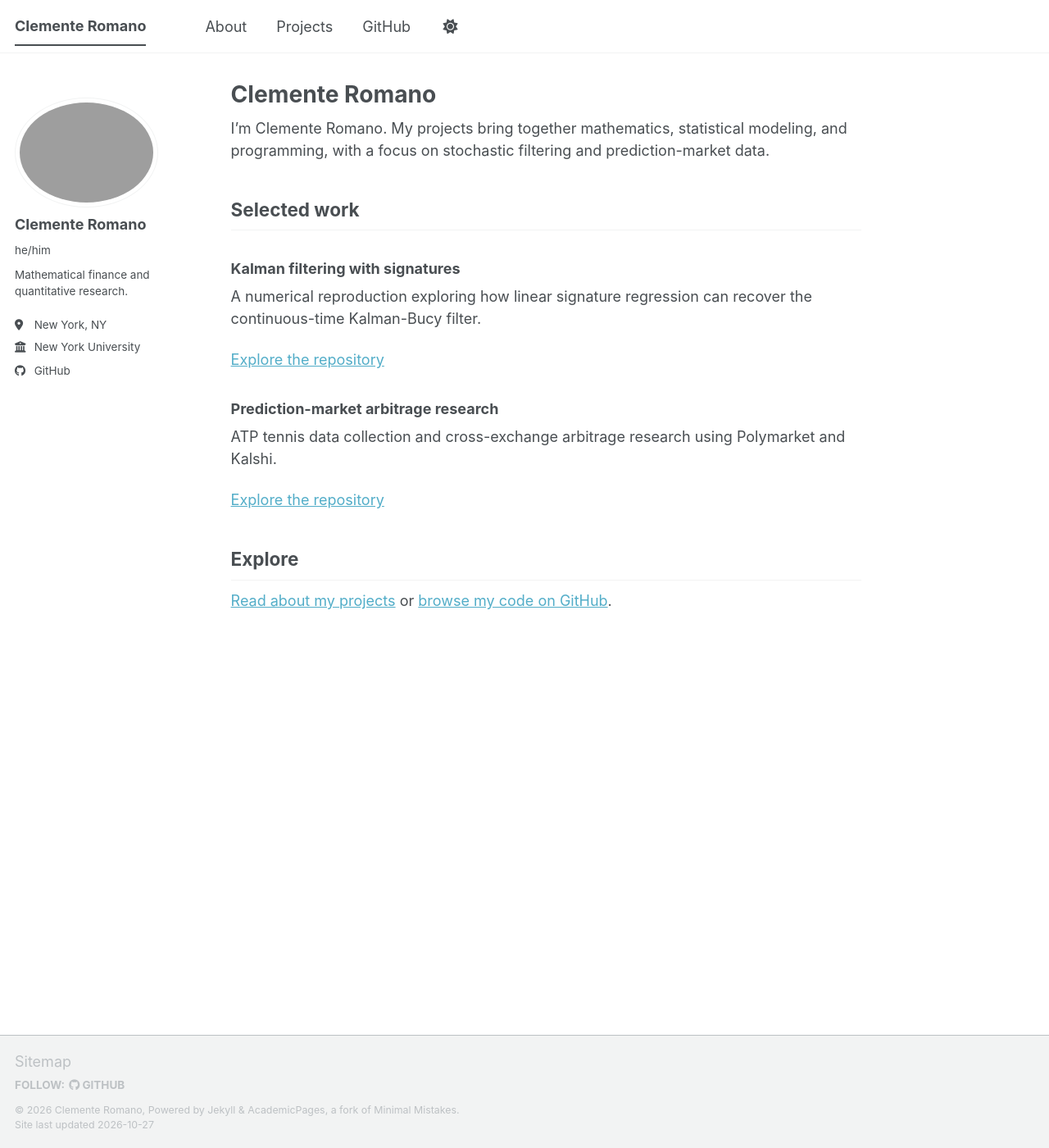
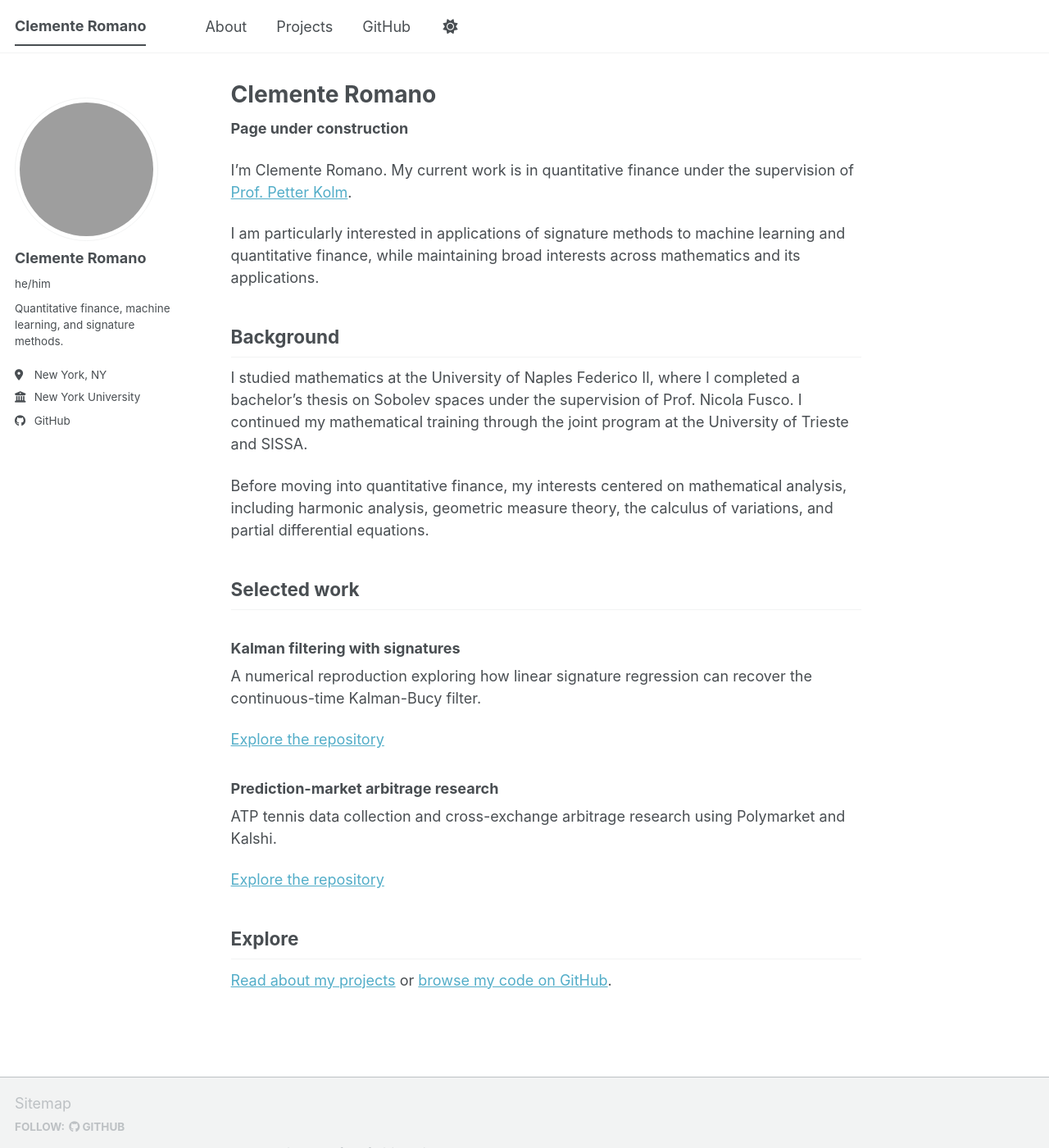
Before and after one commit to clementeromano/clementeromano.github.io, a Jekyll site: the page built from _pages/about.md, in a window 1280 px wide and 1400 px high. Shown: the whole window at 82% size. Built offline with Jekyll 4.4.1, drawn with Linux system fonts in a browser that asks for light colours; a script bundle is joined from its source files by our own code; library files that are not in the unit come from our copies.

Commit message:
Update research biography and correct portrait orientation
Add a page-under-construction notice, current work under Prof. Petter Kolm, and interests in signature methods for machine learning and quantitative finance. Include a concise mathematical background and display the portrait upright in a circular frame.

```diff
--- a/_config.yml
+++ b/_config.yml
@@ -12,7 +12,7 @@ site_theme               : "default" # The available themes options are "default
 title                    : "Clemente Romano"
 title_separator          : "-"
 name                     : &name "Clemente Romano"
-description              : &description "Clemente Romano's projects in mathematical finance, stochastic filtering, and prediction-market data."
+description              : &description "Clemente Romano's work in quantitative finance, machine learning, and signature methods, with a background in mathematical analysis."
 url                      : https://clementeromano.github.io # The base hostname & protocol for your site e.g. "https://[your GitHub username].github.io",
                                                            # or if you already have some other page hosted on Github then use "https://[your GitHub username].github.io/[Your Repo Name]"
 baseurl                  : "" # the subpath of your site, e.g. "/blog"
@@ -24,9 +24,10 @@ repository               : "clementeromano/clementeromano.github.io"
 author:
   # Biographic information
   avatar           : "profile.png"
+  avatar_rotation  : -90
   name             : "Clemente Romano"
   pronouns         : "he/him"
-  bio              : "Mathematical finance and quantitative research."
+  bio              : "Quantitative finance, machine learning, and signature methods."
   location         : "New York, NY"
   employer         : "New York University"
   uri              : # URL
--- a/_includes/author-profile.html
+++ b/_includes/author-profile.html
@@ -6,7 +6,7 @@
 
 <div itemscope itemtype="http://schema.org/Person">
 
-  <div class="author__avatar">
+  <div class="author__avatar" style="--avatar-rotation: {{ author.avatar_rotation | default: 0 }}deg;">
     {% if author.avatar contains "://" %}
     	<img src="{{ author.avatar }}" alt="{{ author.name }}"  fetchpriority="high" />
     {% else %}
--- a/_pages/about.md
+++ b/_pages/about.md
@@ -1,14 +1,24 @@
 ---
 permalink: /
 title: "Clemente Romano"
-description: "Projects in mathematical finance, stochastic filtering, and prediction-market data."
+description: "Quantitative finance, machine learning, and signature methods, with a background in mathematical analysis."
 author_profile: true
 redirect_from:
   - /about/
   - /about.html
 ---
 
-I'm Clemente Romano. My projects bring together mathematics, statistical modeling, and programming, with a focus on stochastic filtering and prediction-market data.
+**Page under construction**
+
+I'm Clemente Romano. My current work is in quantitative finance under the supervision of [Prof. Petter Kolm](https://math.nyu.edu/people/profiles/KOLM_Petter.html).
+
+I am particularly interested in applications of signature methods to machine learning and quantitative finance, while maintaining broad interests across mathematics and its applications.
+
+## Background
+
+I studied mathematics at the University of Naples Federico II, where I completed a bachelor's thesis on Sobolev spaces under the supervision of Prof. Nicola Fusco. I continued my mathematical training through the joint program at the University of Trieste and SISSA.
+
+Before moving into quantitative finance, my interests centered on mathematical analysis, including harmonic analysis, geometric measure theory, the calculus of variations, and partial differential equations.
 
 ## Selected work
 
--- a/_sass/layout/_sidebar.scss
+++ b/_sass/layout/_sidebar.scss
@@ -154,8 +154,12 @@
   }
 
   img {
+    width: 100%;
     max-width: 175px;
+    aspect-ratio: 1;
+    object-fit: cover;
     border-radius: 50%;
+    transform: rotate(var(--avatar-rotation, 0deg));
 
     @include breakpoint($large) {
       padding: 5px;
```
